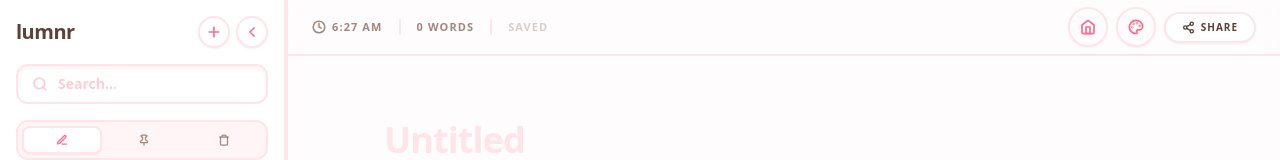
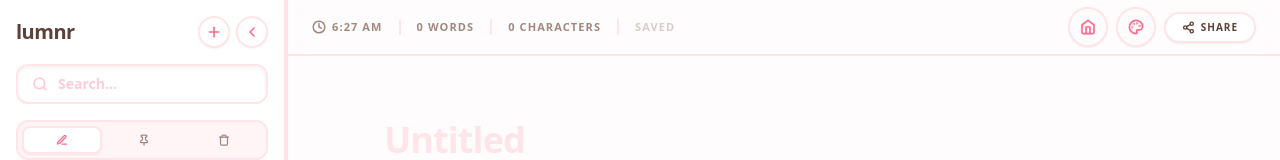
Before and after one commit to projectlumnr/lumnr, a React (Create React App) app: page / in a window 1280 px wide. Both pictures are taken after a click on the button "Start Writing". Shown: the top 160 px of the page. Built offline with nearby package versions, Linux system fonts and the light colour scheme; the HTML template or start-up script is replaced by a standard one.

Commit message:
Update App.js

```diff
--- a/src/App.js
+++ b/src/App.js
@@ -535,6 +535,8 @@ const Header = ({
         <div className={`w-[2px] h-4 flex-shrink-0 rounded-full hidden sm:block ${isDark ? 'bg-[#4a445d]' : 'bg-[#ffe4e9]'}`}></div>
         <span className="hidden sm:inline flex-shrink-0">{wordCount} words</span>
         <div className={`w-[2px] h-4 flex-shrink-0 rounded-full hidden md:block ${isDark ? 'bg-[#4a445d]' : 'bg-[#ffe4e9]'}`}></div>
+        <span className="hidden md:inline flex-shrink-0">{charCount} characters</span>
+        <div className={`w-[2px] h-4 flex-shrink-0 rounded-full hidden lg:block ${isDark ? 'bg-[#4a445d]' : 'bg-[#ffe4e9]'}`}></div>
         <span className={`transition-opacity duration-500 flex-shrink-0 ${isSaving ? `opacity-100 ${isDark ? 'text-[#ff8da1]' : 'text-[#ff6b8b]'}` : 'opacity-40'}`}>
           {isSaving ? 'Saving ✨' : 'Saved'}
         </span>
```
